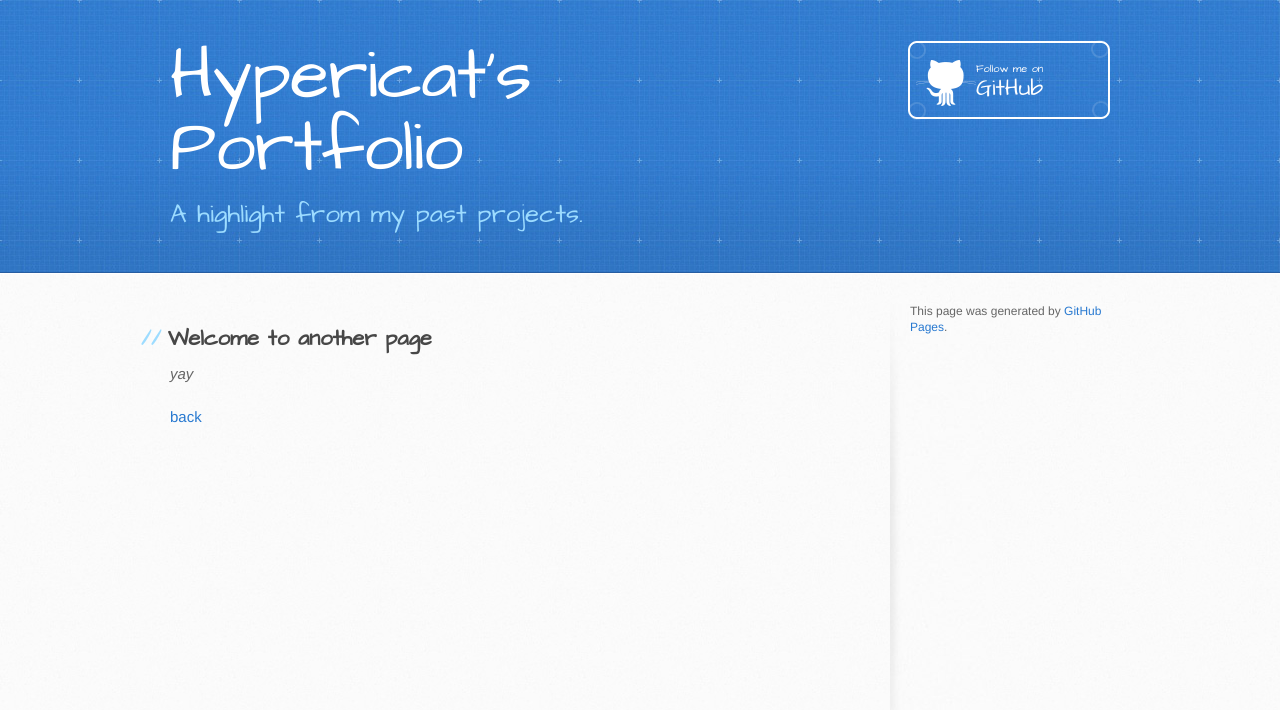
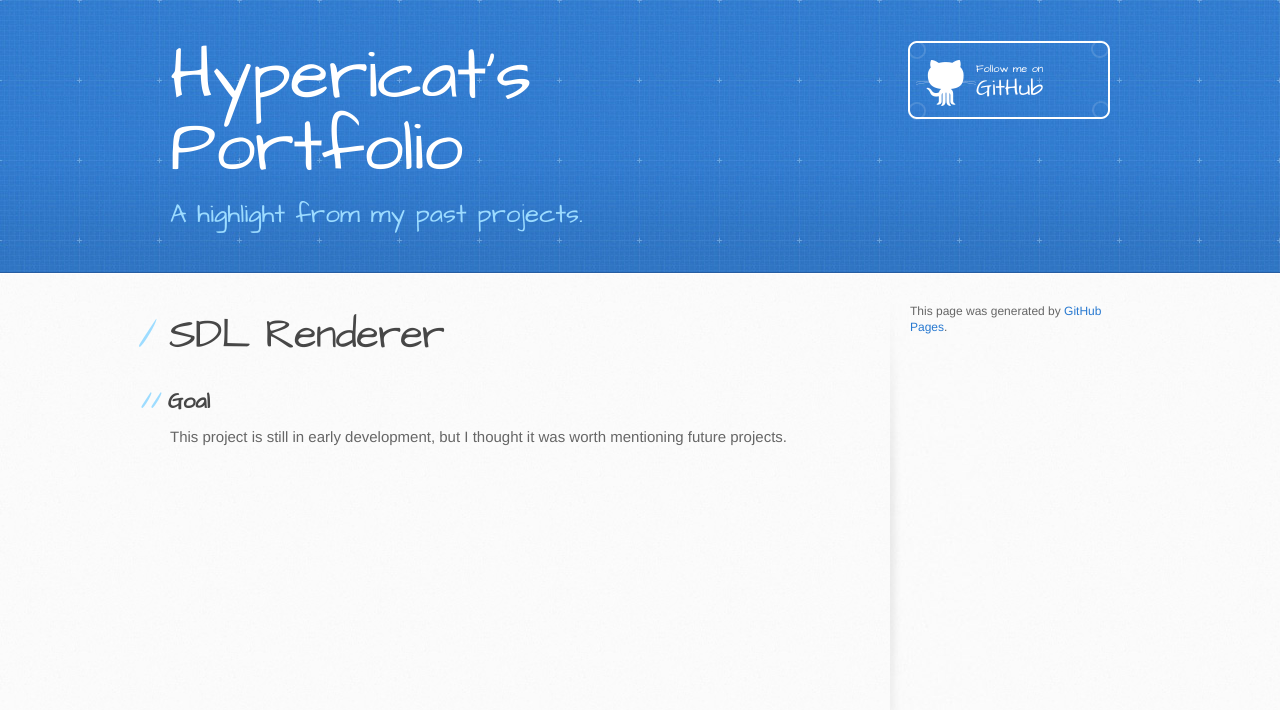
Before and after one commit to Hypericat/Hypericat.github.io, a Jekyll site: the page built from SDLRenderer.md, in a window 1280 px wide. Shown: the top 710 px of the page. Built offline with Jekyll 4.4.1, drawn with Linux system fonts in a browser that asks for light colours; our own code applies the rules of GitHub Pages for plain Markdown files.

Commit message:
Auto push

```diff
--- a/SDLRenderer.md
+++ b/SDLRenderer.md
@@ -2,8 +2,7 @@
 layout: default
 ---
 
-## Welcome to another page
+# SDL Renderer
 
-_yay_
-
-[back](./)
+## Goal
+This project is still in early development, but I thought it was worth mentioning future projects.
```
Also changed, not shown: HeadlessMC.md (+20 -3 lines), WordleSolver.md (+20 -3 lines).
